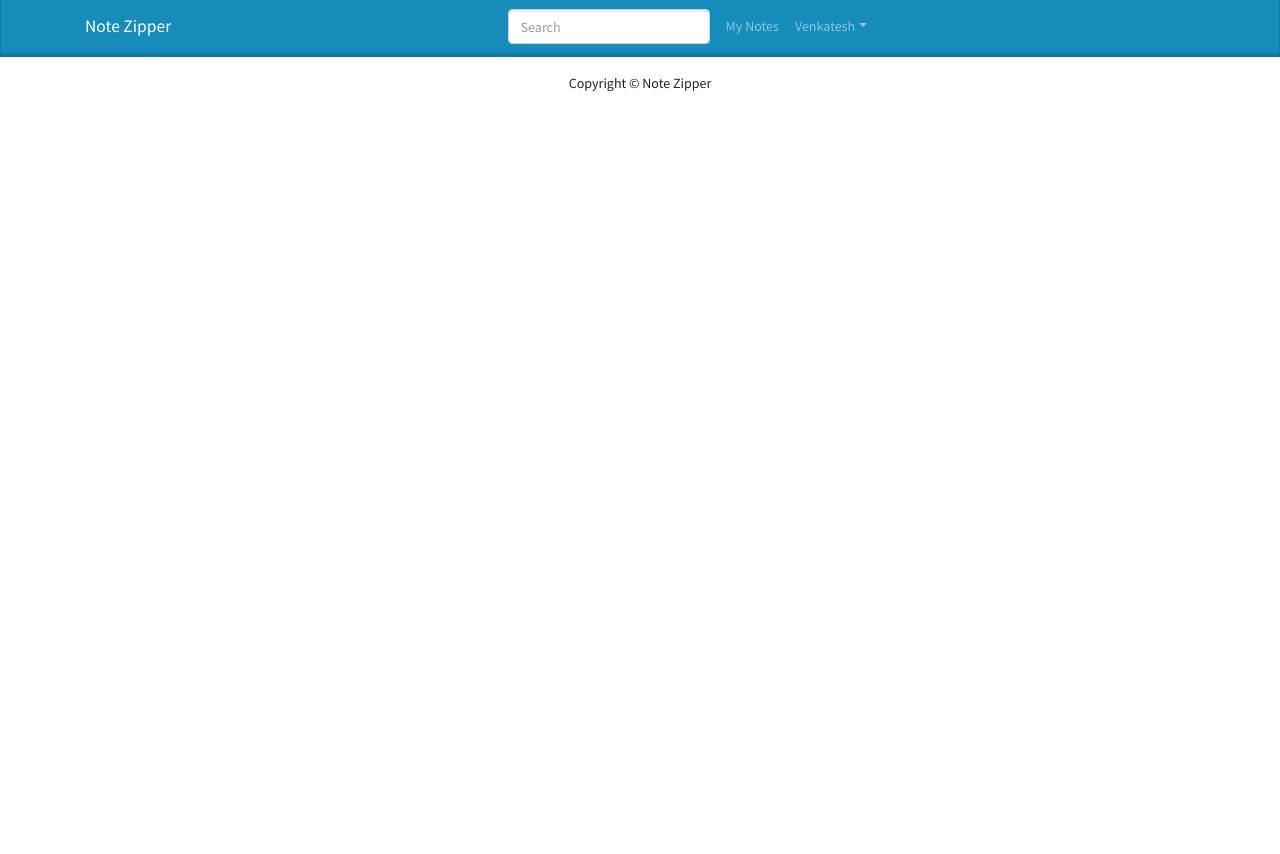
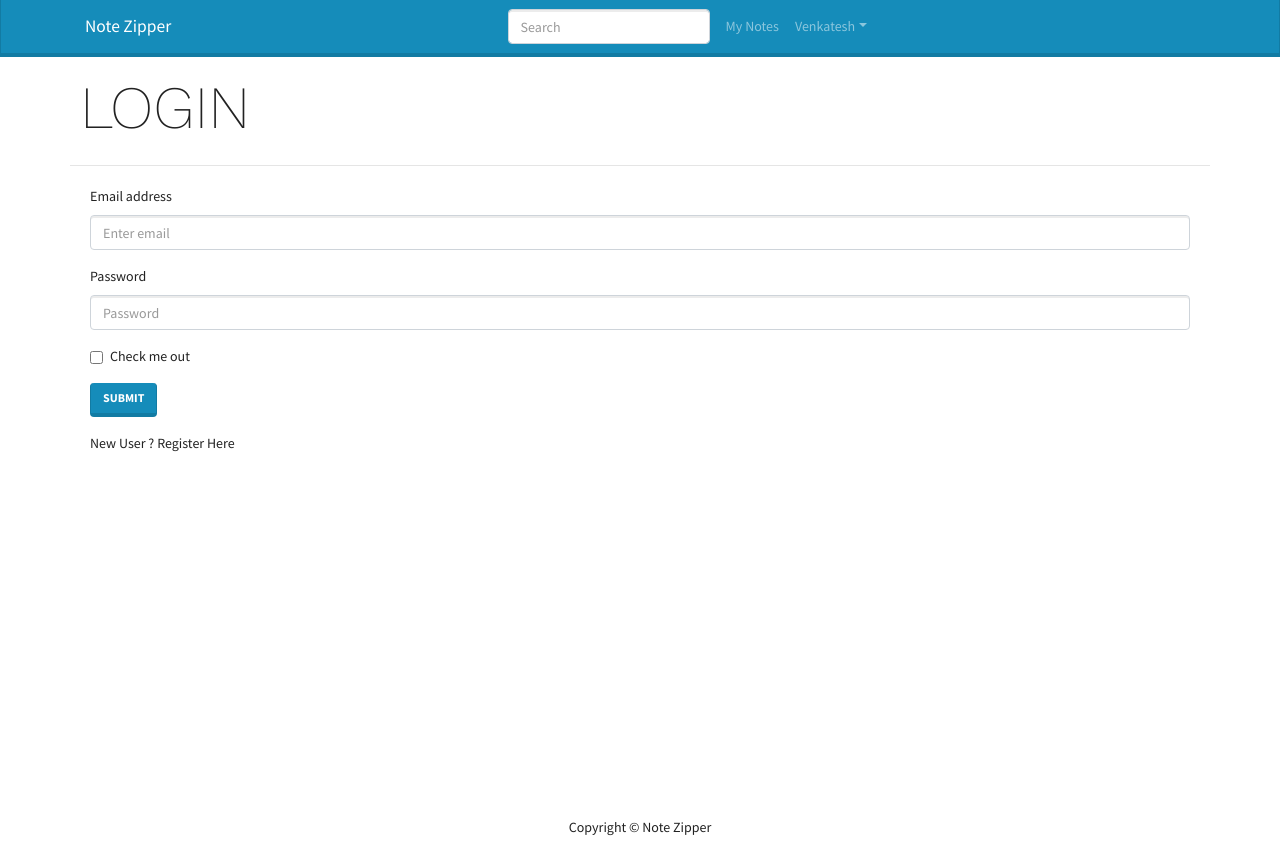
Before and after one commit to venkyjayasurya/NoteZipper_MERN, a React (Create React App) app in the folder frontend/: page /login in a window 1280 px wide. Before the commit the page ends 800 px from the top, so only its background shows below. Built offline with nearby package versions, Linux system fonts and the light colour scheme.

Commit message:
added login screen and functionality from backend

```diff
--- a/frontend/src/App.js
+++ b/frontend/src/App.js
@@ -4,6 +4,8 @@ import Footer from "./components/Footer/Footer";
 import LandingPage from "./Screens/LandingPage/LandingPage";
 import { BrowserRouter, Route } from "react-router-dom";
 import MyNotes from "./Screens/MyNotes/MyNotes";
+import LoginScreen from "./Screens/LoginScreen";
+import RegisterScreen from "./Screens/RegisterScreen";
 
 function App() {
   return (
@@ -11,6 +13,8 @@ function App() {
       <Header />
       <main>
         <Route path="/" component={LandingPage} exact />
+        <Route path="/login" component={LoginScreen} exact />
+        <Route path="/register" component={RegisterScreen} exact />
         <Route path="/mynotes" component={MyNotes} />
       </main>
       <Footer />
--- /dev/null
+++ b/frontend/src/Screens/LoginScreen.css
@@ -0,0 +1,5 @@
+.loginContainer{
+    display: flex;
+    flex-direction: column;
+    margin: 20px;
+}
--- /dev/null
+++ b/frontend/src/Screens/LoginScreen.js
@@ -0,0 +1,78 @@
+import React, { useState } from "react";
+import axios from "axios";
+import { Button, Col, Form, Row } from "react-bootstrap";
+import { Link } from "react-router-dom";
+import MainScreen from "../components/MainScreen";
+import "./LoginScreen.css"
+
+const LoginScreen = () => {
+
+    const [email, setEmail] = useState("")
+    const [password, setPassword] = useState("")
+    const [error, setError] = useState(false)
+    const [loading, setLoading] = useState(false)
+
+    const submitHandler = async function(e) {
+        e.preventDefault()
+        // console.log(email, password)
+        try {
+            const config = {
+                headers: {
+                    "Content-type": "application/json",
+                },
+            }
+
+            setLoading(true)
+
+            const { data } = await axios.post(
+              "http://localhost:5000/api/users/login",
+              {
+                email,
+                password,
+              },
+              config
+            );
+            console.log(data)
+
+            setLoading(false)
+
+            localStorage.setItem('userInfo', JSON.stringify(data))
+        } catch (error) {
+            setError(error)
+        }
+    }
+
+    return (
+        <div>
+            <MainScreen title="LOGIN">
+                <div className="loginContainer">
+                    <Form onSubmit={submitHandler}>
+                        <Form.Group className="mb-3" controlId="formBasicEmail">
+                            <Form.Label>Email address</Form.Label>
+                            <Form.Control type="email" value={email} placeholder="Enter email" onChange={(e) => setEmail(e.target.value)} />
+                        </Form.Group>
+
+                        <Form.Group className="mb-3" controlId="formBasicPassword">
+                            <Form.Label>Password</Form.Label>
+                            <Form.Control type="password" value={password} placeholder="Password" onChange={(e) => setPassword(e.target.value)} />
+                        </Form.Group>
+
+                        <Form.Group className="mb-3" controlId="formBasicCheckbox">
+                            <Form.Check type="checkbox" label="Check me out" />
+                        </Form.Group>
+                        <Button variant="primary" type="submit">
+                            Submit
+                        </Button>
+                    </Form>
+                    <Row>
+                        <Col className="py-3">
+                            New User ? <Link to="/register">Register Here</Link>
+                        </Col>
+                    </Row>
+                </div>
+            </MainScreen>
+        </div>
+    );
+};
+
+export default LoginScreen;
--- /dev/null
+++ b/frontend/src/Screens/RegisterScreen.js
@@ -0,0 +1,11 @@
+import React from 'react'
+
+const RegisterScreen = () => {
+    return (
+        <div>
+            RegisterScreen
+        </div>
+    )
+}
+
+export default RegisterScreen
--- a/package.json
+++ b/package.json
@@ -13,6 +13,7 @@
   "dependencies": {
     "bcryptjs": "^2.4.3",
     "concurrently": "^6.2.0",
+    "cors": "^2.8.5",
     "dotenv": "^10.0.0",
     "express": "^4.17.1",
     "express-async-handler": "^1.1.4",
```
Also changed, not shown: frontend/public/manifest.json, 2 other files (tests, documents, lock files or other folders).
